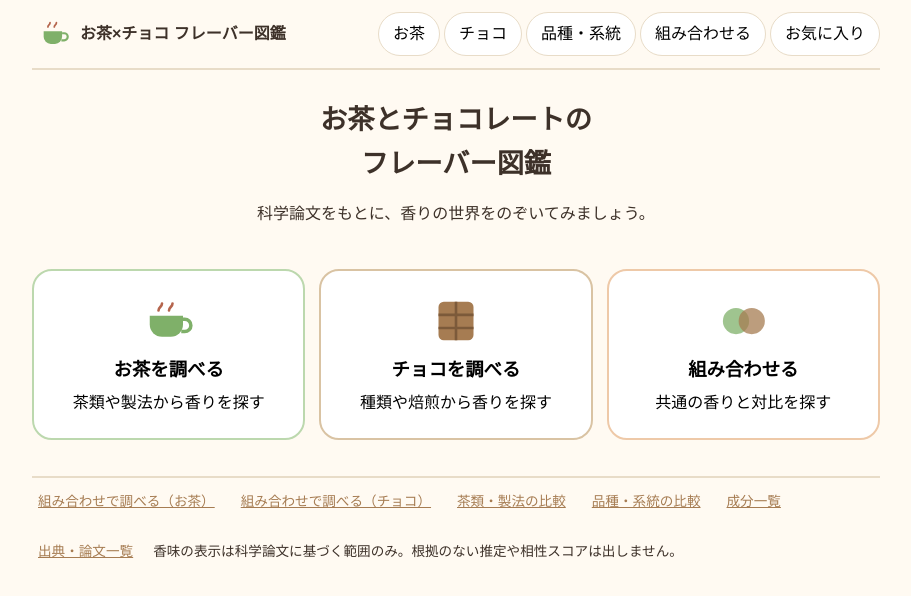
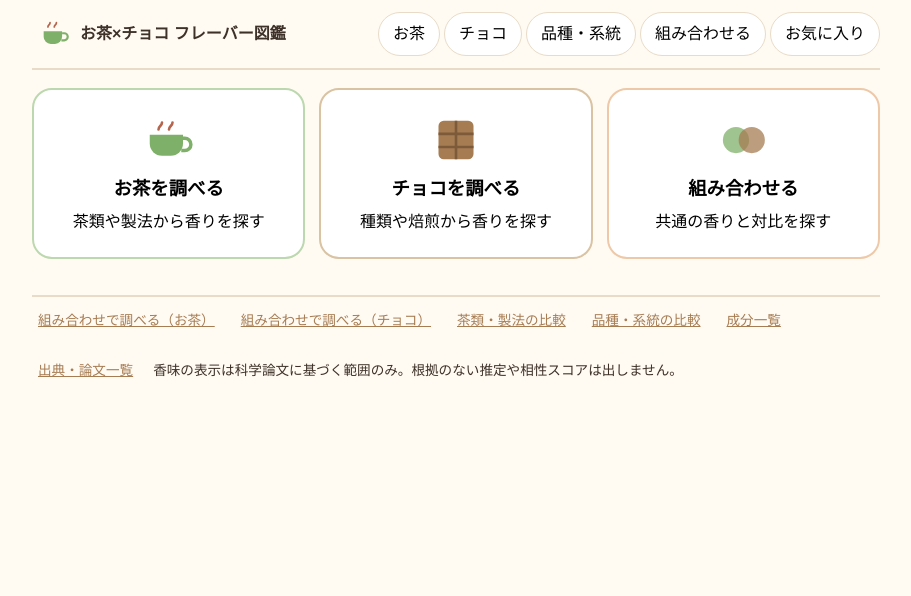
Before and after one commit to sylpica/pairing, a React (Vite) app: page / in a window 1280 px wide. Shown: the top 596 px of the page, without its empty margins (184-1095 px from the left). Built offline with nearby package versions, Linux system fonts and the light colour scheme.

Commit message:
第47弾: ホームの大きなタイトルブロックを削除（ヘッダーのアプリ名と重複のため）

```diff
--- a/src/App.css
+++ b/src/App.css
@@ -10,8 +10,6 @@ body { margin: 0; font-family: "Hiragino Maru Gothic ProN", "Hiragino Sans", "No
 /* 第15弾: お気に入りへのナビは「お気に入り」という文字のボタン（他の項目と同じ様式）。
    履歴ボタンは同じページに行くため廃止した。 */
 .app-nav button:focus-visible, button:focus-visible, a:focus-visible, input:focus-visible, select:focus-visible { outline: 3px solid #f2a65a; outline-offset: 2px; }
-.hero { text-align: center; padding: 28px 8px 8px; }
-.hero h1 { font-size: 1.7rem; margin: 0 0 8px; }
 .card-grid { display: grid; gap: 14px; margin-top: 18px; }
 @media (min-width: 640px) { .card-grid { grid-template-columns: repeat(3, 1fr); } }
 .big-card { display: flex; flex-direction: column; align-items: center; gap: 6px; padding: 22px 12px; border-radius: 20px; border: 2px solid var(--line); background: var(--card); font: inherit; cursor: pointer; min-height: 150px; }
--- a/src/App.tsx
+++ b/src/App.tsx
@@ -118,10 +118,6 @@ export default function App() {
 function Home() {
   return (
     <div>
-      <section className="hero">
-        <h1>お茶とチョコレートの<br />フレーバー図鑑</h1>
-        <p>科学論文をもとに、香りの世界をのぞいてみましょう。</p>
-      </section>
       <div className="card-grid">
         <button className="big-card tea" onClick={() => go('tea')}>
           <svg viewBox="0 0 64 64" aria-hidden="true"><path d="M10 26h38v10a14 14 0 0 1-14 14h-10A14 14 0 0 1 10 36z" fill="#7fb069" /><path d="M48 30h2a7 7 0 0 1 0 14h-4" fill="none" stroke="#7fb069" strokeWidth="4" /><path d="M20 20c0-4 4-4 4-8M32 20c0-4 4-4 4-8" stroke="#b5654d" strokeWidth="3" fill="none" strokeLinecap="round" /></svg>
```
Also changed, not shown: 1 other file (tests, documents, lock files or other folders).
